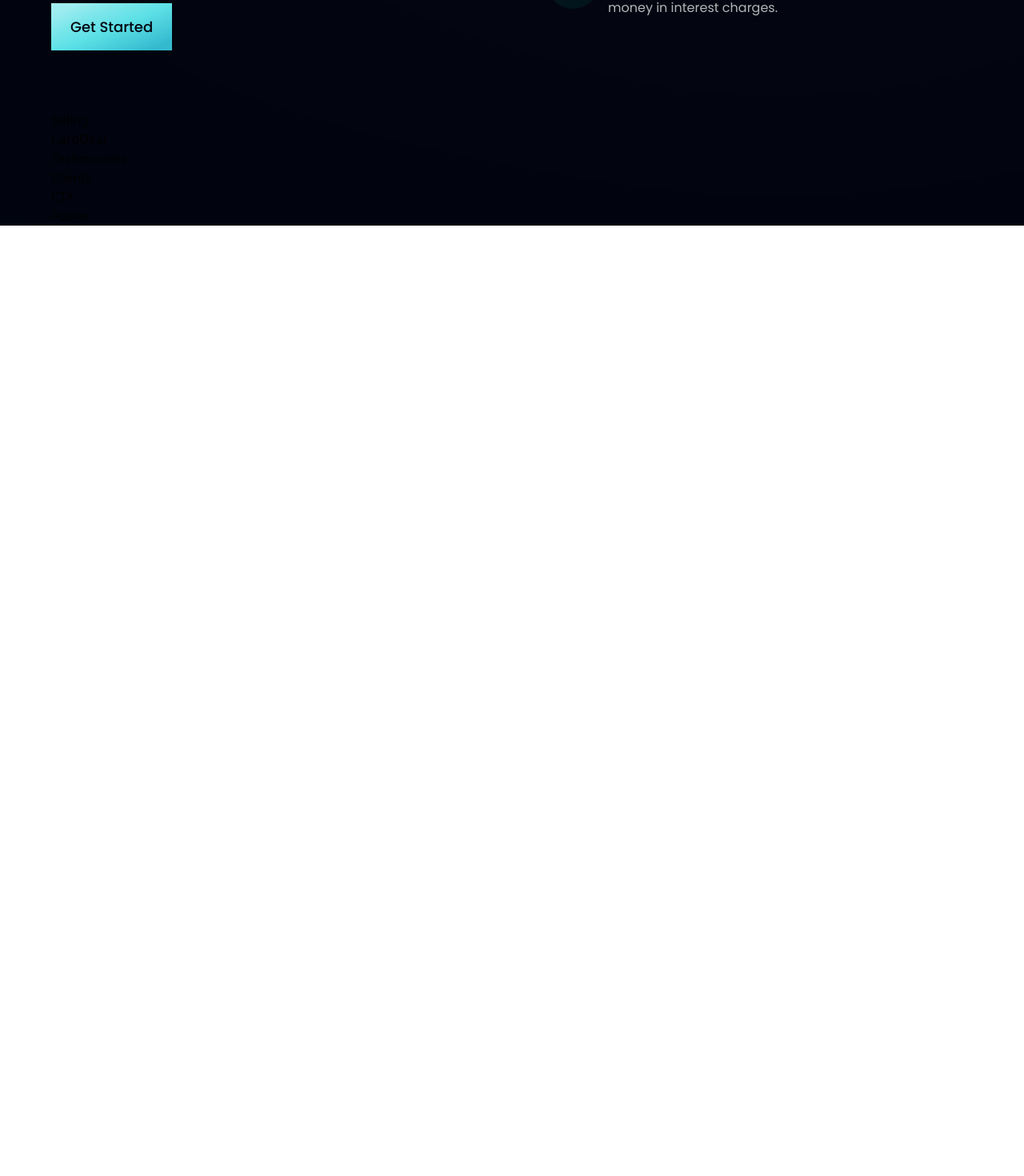
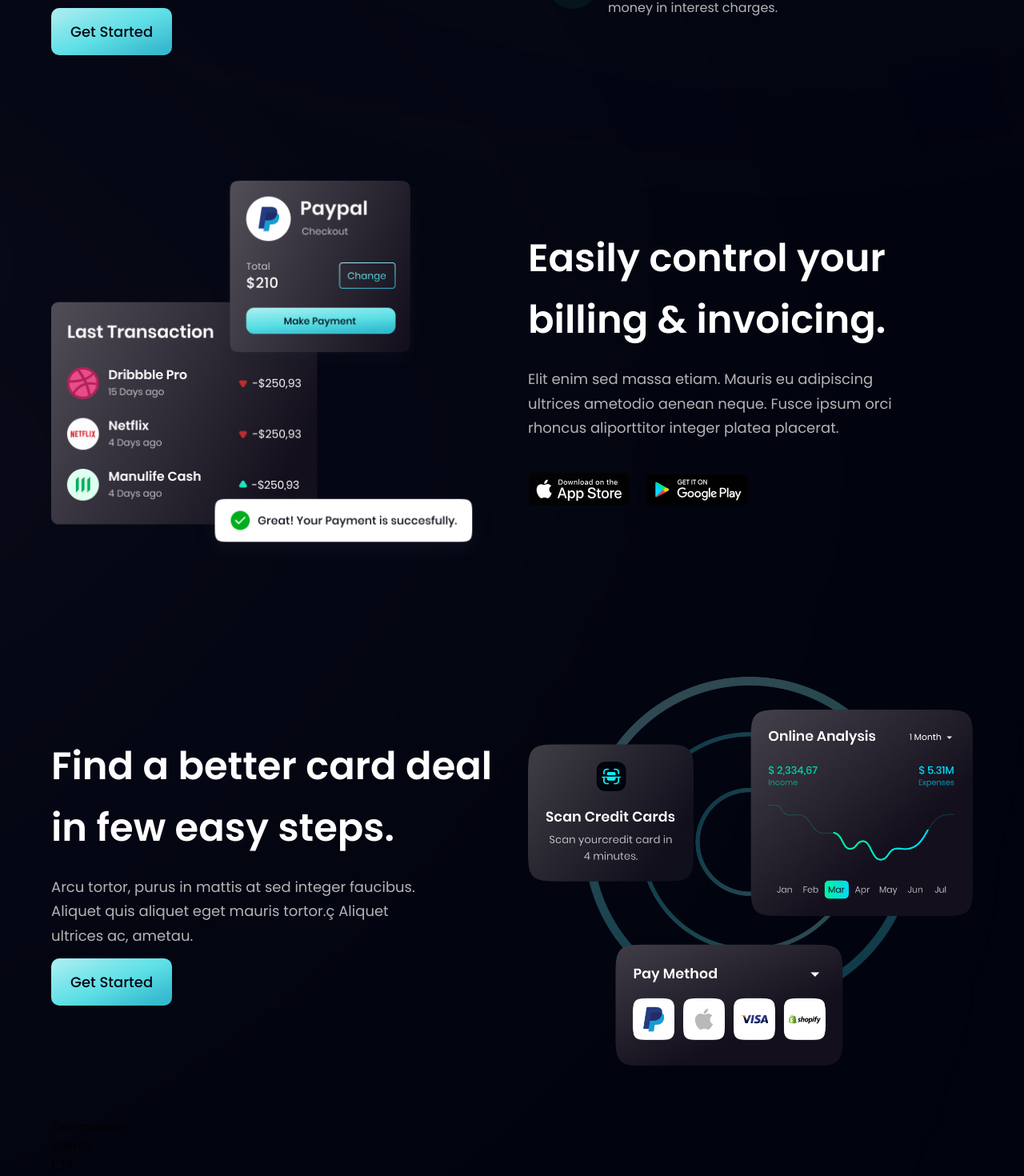
Before and after one commit to ManoKaushik/modern_bank_app, a React (Vite) app: page / in a window 1280 px wide. Shown: the part 1429-2899 px from the top of the page at 80% size. Before the commit the page ends 1711 px from the top, so only its background shows below. Built offline with nearby package versions, Linux system fonts and the light colour scheme.

Commit message:
Enhance Billing, Button, and CardDeal components with improved layout and styling

```diff
--- a/src/components/Billing.jsx
+++ b/src/components/Billing.jsx
@@ -1,9 +1,38 @@
-import React from 'react'
+import { apple, bill, google} from '../assets';
+import styles, { layout } from '../style';
 
-const Billing = () => {
-  return (
-    <div>Billing</div>
+
+const Billing = () => (
+    <section className={layout.sectionReverse}>
+      <div className={layout.sectionImgReverse}>
+        <img src={bill} alt="billing" className="w-[100%] h-[100%] relative z-[5]  " />
+
+        <div className="absolute z-[3] -left-1/2
+        top-0 w-[50%] h-[50%] rounded-full white__gradient " />
+        <div className="absolute z-[0] -left-1/2
+        bottom-0 w-[50%] h-[50%] rounded-full pink__gradient " />
+      </div>
+
+      <div className={layout.sectionInfo}>
+        <h2 className={styles.heading2}>Easily control your <br className="sm:block hidden" /> billing & invoicing.</h2>
+        <p className={`${styles.paragraph} max-w-[470px] mt-5 `}>
+        Elit enim sed massa etiam. Mauris eu
+        adipiscing ultrices ametodio aenean
+        neque. Fusce ipsum orci rhoncus
+        aliporttitor integer platea placerat.
+        </p>
+
+        <div className="flex flex-row flex-wrap sm:mt-10 mt-6 ">
+          <img src={apple} alt="apple_store"
+          className="w-[128px] h-[42px] object-contain
+          mr-5 cursor-pointer" />
+          <img src={google} alt="google_play"
+          className="w-[128px] h-[42px] object-contain
+          cursor-pointer" />
+        </div>
+      </div>
+    </section>
   )
-}
+
 
 export default Billing
--- a/src/components/Button.jsx
+++ b/src/components/Button.jsx
@@ -4,7 +4,7 @@
   return (
     <button type="button" className={`py-4 px-6
       bg-blue-gradient font-poppins font-medium
-      text-[18px] text-primary outline-none${styles} `}>
+      text-[18px] text-primary outline-none${styles} rounded-[10px] mt-3 `}>
         Get Started
       </button>
   )
--- a/src/components/CardDeal.jsx
+++ b/src/components/CardDeal.jsx
@@ -1,9 +1,26 @@
-import React from 'react'
+import { card } from "../assets"
+import styles, { layout } from "../style"
+import Button from "./Button"
 
-const CardDeal = () => {
-  return (
-    <div>CardDeal</div>
+const CardDeal = () => (
+    <section className={layout.section} >
+      <div className={layout.sectionInfo} >
+        <h2 className={styles.heading2} >Find a better card deal
+          <br className="sm:block hidden"  />
+          in few easy steps.
+        </h2>
+        <p className={`${styles.paragraph} max-w-[470px] mt-5 `} >Arcu tortor, purus in mattis at sed
+          integer faucibus. Aliquet quis aliquet
+          eget mauris tortor.ç Aliquet ultrices
+          ac, ametau.
+        </p>
+        <Button styles="mt-10" />
+      </div>
+      <div className={layout.sectionImg} >
+        <img src={card} alt="card" className="w-[100%] h-[100%]" />
+      </div>
+    </section>
   )
-}
+
 
 export default CardDeal
```
